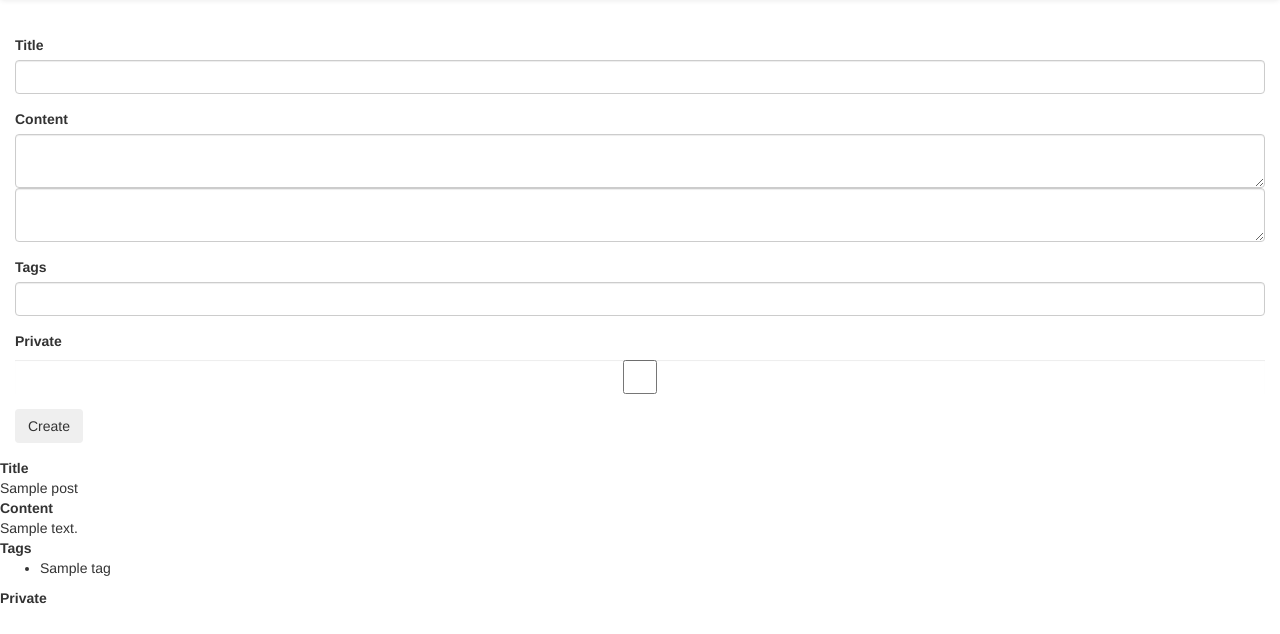
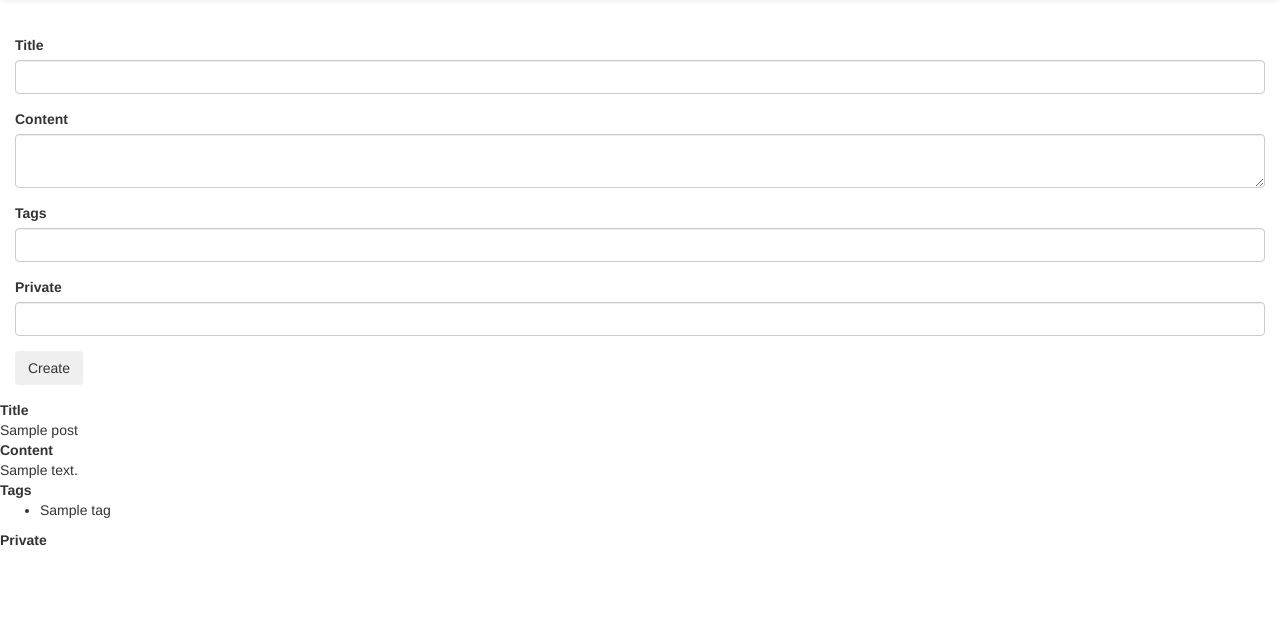
Before and after one commit to rrees/micro-blog-stream, a Flask app: template templates/index.html in a window 1280 px wide. Shown: the part 52-686 px from the top of the page. Run offline with Flask 2, Linux system fonts and the light colour scheme; the template is opened without the code that fills it: most values are stand-ins (such as "Sample title", 1, 10 or a date in 2020); form fields are guessed from the names that the template uses; some libraries are stand-ins or nearby versions.

Commit message:
Switches over the checkbox as well

```diff
--- a/templates/forms/post.html
+++ b/templates/forms/post.html
@@ -15,17 +15,16 @@
 		<div class="form-group">
 			<label for="content">Content</label>
 			{{form.content(class="form-control", required="")}}
-			<textarea id="content" class="form-control" name="content" required></textarea>
 		</div>
 
 		<div class="form-group">
 			<label for="tags">Tags</label>
-			{{form.tags(class="form-control")}}
+			{{form.tags(class="form-control", required="")}}
 		</div>
 
 		<div class="form-group">
 			<label for="private">Private</label>
-			<input id="private" name="private" class="form-control" type="checkbox">
+			{{form.private(class="form-control")}}
 		</div>
 
 		<div class="form-group">
```
